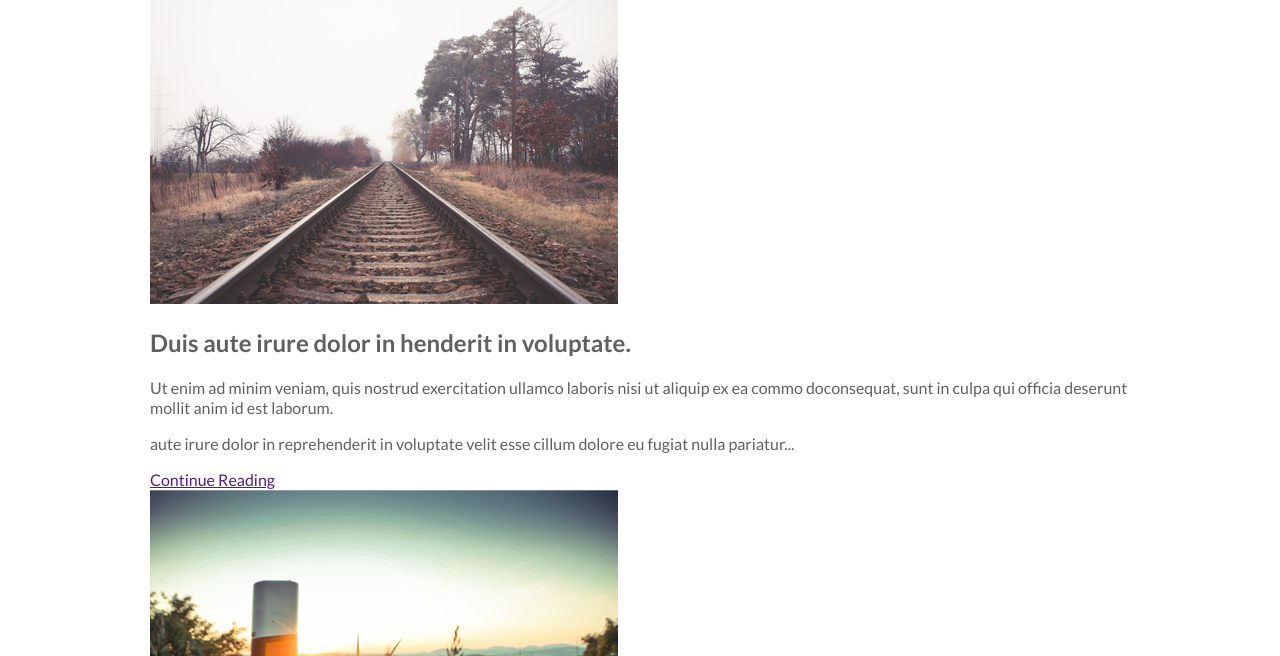
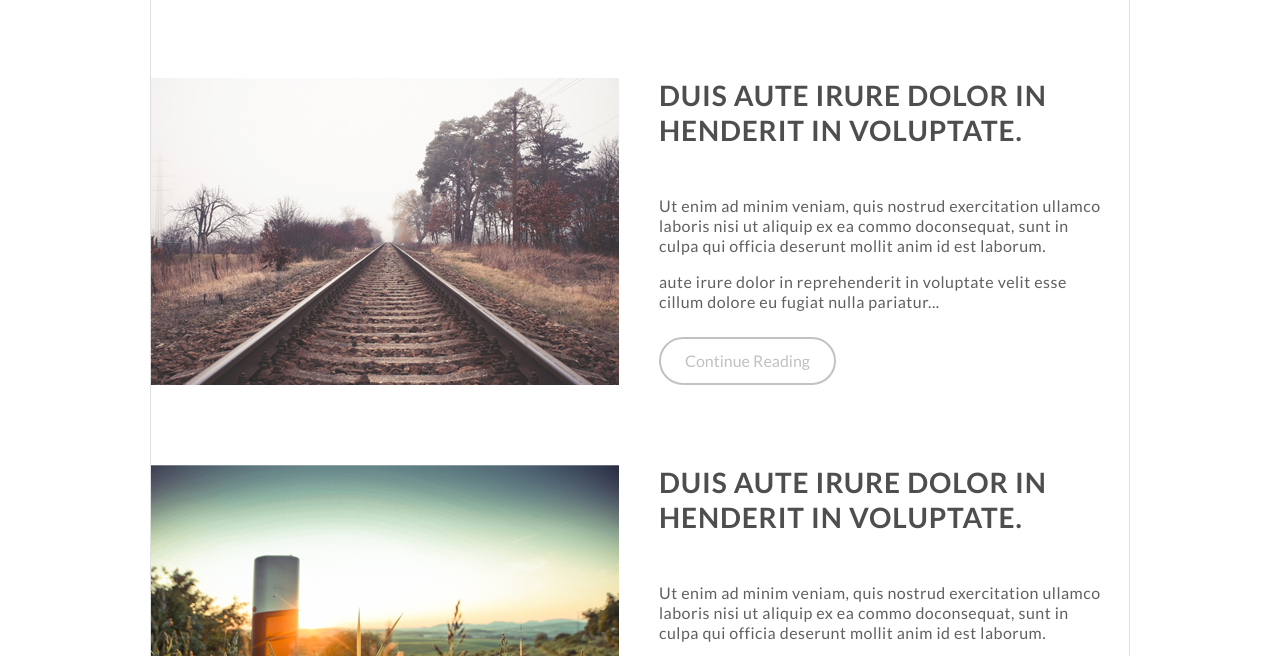
Before and after one commit to syntaxcat/mister-blogger, a plain HTML site: page index.html in a window 1280 px wide. Shown: the part 133-789 px from the top of the page. Drawn offline with Linux system fonts and the light colour scheme.

Commit message:
style posts

```diff
--- a/index.html
+++ b/index.html
@@ -11,6 +11,7 @@
     <link rel="stylesheet" href="styles/helpers.css">
     <link rel="stylesheet" href="styles/logo.css">
     <link rel="stylesheet" href="styles/header.css">
+    <link rel="stylesheet" href="styles/posts.css">
 </head>
 <body>
 
@@ -44,7 +45,7 @@
                     <h2>Duis aute irure dolor in henderit in voluptate.</h2>
                     <p>Ut enim ad minim veniam, quis nostrud exercitation ullamco laboris nisi ut aliquip ex ea commo doconsequat, sunt in culpa qui officia deserunt mollit anim id est laborum.</p>
                     <p>aute irure dolor in reprehenderit in voluptate velit esse cillum dolore eu fugiat nulla pariatur...</p>
-                    <a href="">Continue Reading</a>
+                    <a href="">Continue Reading<span><img src="img/arrow.png" alt="arrow" class="arrow"></span></a>
                 </div>
             </div>
             <div class="post">
@@ -53,7 +54,7 @@
                     <h2>Duis aute irure dolor in henderit in voluptate.</h2>
                     <p>Ut enim ad minim veniam, quis nostrud exercitation ullamco laboris nisi ut aliquip ex ea commo doconsequat, sunt in culpa qui officia deserunt mollit anim id est laborum.</p>
                     <p>aute irure dolor in reprehenderit in voluptate velit esse cillum dolore eu fugiat nulla pariatur...</p>
-                    <a href="">Continue Reading</a>
+                    <a href="">Continue Reading<span><img src="img/arrow.png" alt="arrow" class="arrow"></span></a>
                 </div>
             </div>
             <div class="post">
@@ -62,7 +63,7 @@
                     <h2>Duis aute irure dolor in henderit in voluptate.</h2>
                     <p>Ut enim ad minim veniam, quis nostrud exercitation ullamco laboris nisi ut aliquip ex ea commo doconsequat, sunt in culpa qui officia deserunt mollit anim id est laborum.</p>
                     <p>Duis aute irure dolor in reprehenderit in voluptate velit esse cillum dolore eu fugiat nulla pariatur...</p>
-                    <a href="">Continue Reading</a>
+                    <a href="">Continue Reading<span><img src="img/arrow.png" alt="arrow" class="arrow"></span></a>
                 </div>
             </div>
         </div>
--- a/styles/base.css
+++ b/styles/base.css
@@ -3,10 +3,15 @@
 	--clr2: #58c93a;
 	--clr3: #1e1e1e;
 	--clr4: #292929;
+	--clr5: #4f4e4e;
+	--clr6: #c2c1c1;
+	--clr7: #c2c2c2;
+	--clr8: #e1e0e0;
 }
 
 * {
 	box-sizing: border-box;
+	margin: 0;
 }
 
 html {
@@ -16,6 +21,5 @@ html {
 }
 
 body {
-	margin: 0;
 	font-size: 1rem;
 }
--- /dev/null
+++ b/styles/posts.css
@@ -0,0 +1,64 @@
+main .container {
+	border: 1px solid var(--clr8);
+}
+
+.post {
+	display: flex;
+	gap: 2.5rem;
+	padding-top: 5rem;
+}
+
+.post:last-of-type {
+	padding-bottom: 5rem;
+}
+
+.post-content {
+	padding-right: 1.5rem;
+	display: flex;
+	flex-direction: column;
+}
+
+.post-content h2 {
+	margin: 0;
+	text-transform: uppercase;
+	letter-spacing: 0.84px;
+	font-size: 1.75rem;
+	color: var(--clr5);
+}
+
+.post-content p {
+	letter-spacing: 0.48px;
+}
+
+.post-content p:nth-of-type(1) {
+	margin-top: 3rem;
+}
+
+.post-content p:nth-of-type(2) {
+	margin-top: 1rem;
+}
+
+.post-content a {
+	text-decoration: none;
+	color: var(--clr6);
+	border-radius: 1.5rem;
+	border: 2px solid var(--clr7);
+	padding: 0.75rem 1.5rem;
+	align-self: start;
+	margin-top: auto;
+}
+
+.post-content a .arrow {
+	margin-left: 0.625rem;
+	display: none;
+}
+
+.post-content a:hover {
+	color: var(--clr2);
+	border-color: var(--clr2);
+}
+
+.post-content a:hover .arrow {
+	color: var(--clr2);
+	display: inline-block;
+}
```
Also changed, not shown: img/arrow.png (added).
